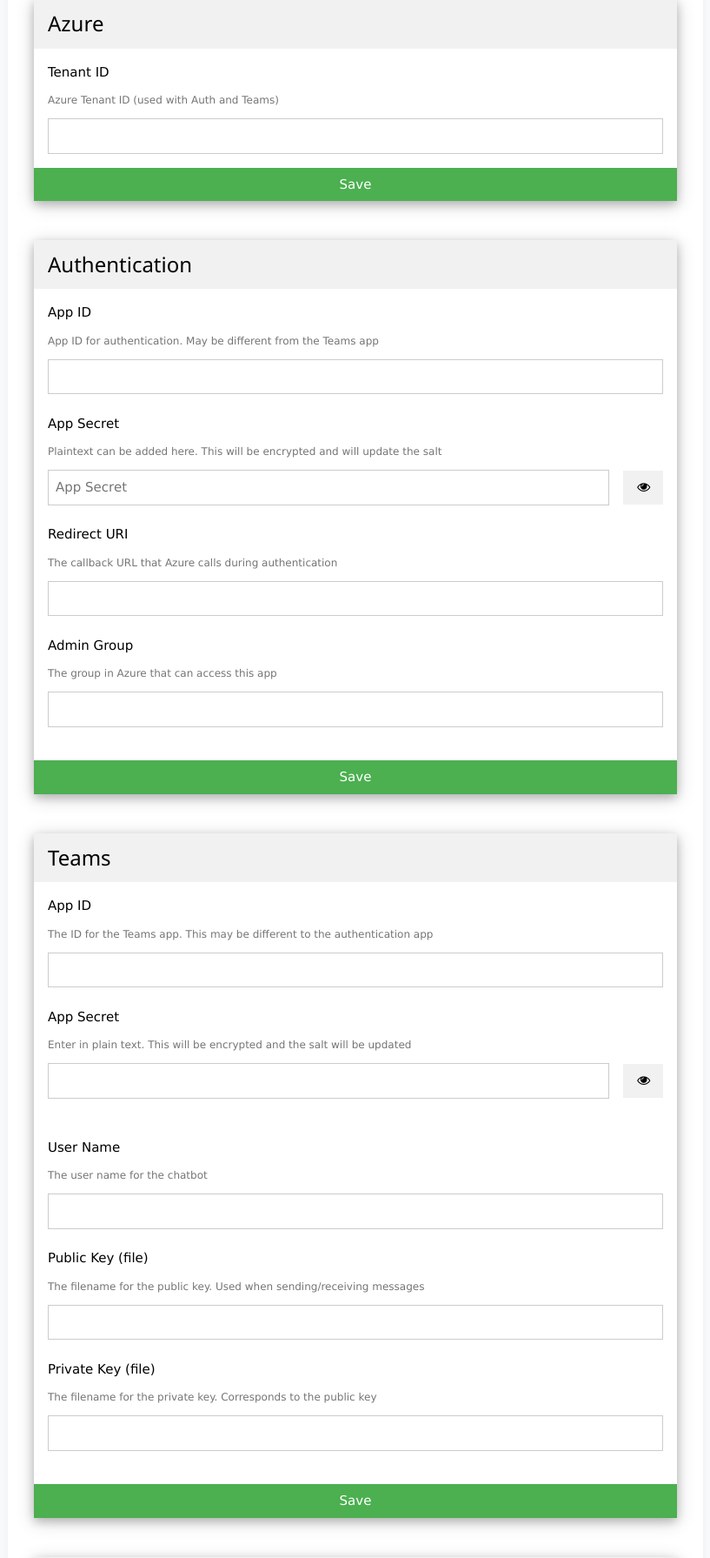
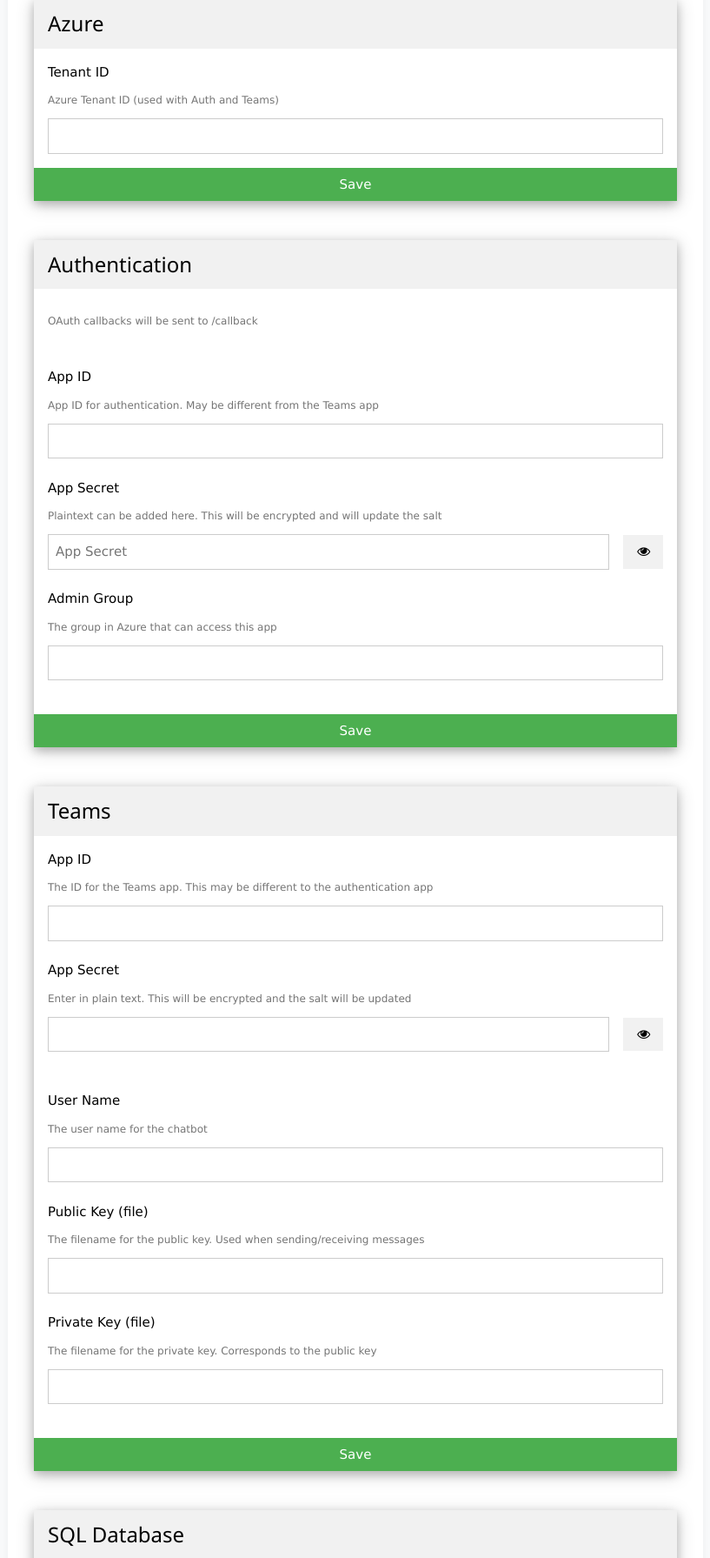
Before and after one commit to LukeRoberson/Web-Service, a Flask app: template templates/config.html in a window 1280 px wide. Shown: the part 212-2003 px from the top of the page at 87% size, without its empty margins (231-1048 px from the left). Run offline with Flask 3, Linux system fonts and the light colour scheme; the template is opened without the code that fills it, so the values that code supplies are empty; parts of the project's set-up code (start-up, migrations or seed data) failed here and were passed over.

Commit message:
Removed callback URL from the config (needs to be hardcoded due to NGINX free version)

```diff
--- a/templates/config.html
+++ b/templates/config.html
@@ -76,7 +76,6 @@
     app-id - The ID of the Azure application for authentication
     app-secret - The encrypted secret
     salt - The salt for the encrypted secret
-    redirect-uri - The URL to redirect to after authentication
     admin-group - The Azure group ID for admin users
     ==========================================================================
 -->
@@ -85,6 +84,9 @@
     <header class="w3-container w3-light-grey">
         <h3>Authentication</h3>
     </header>
+    <div class="w3-container w3-padding-16">
+        <p class="w3-small w3-text-grey">OAuth callbacks will be sent to /callback</p>
+    </div>
 
     <form id="auth-form" class="w3-container w3-padding-16">
         <!-- App ID - String -->
@@ -112,15 +114,6 @@
         <!-- Salt - The salt for the encrypted secret -->
         <input type="hidden" name="auth_salt"
             value="{{ config['authentication']['salt'] if config['authentication']['salt'] is defined else '' }}">
-
-        <!-- Redirect URI - The URL to redirect to after authentication -->
-        <label>
-            Redirect URI
-            <p class="w3-small w3-text-grey">The callback URL that Azure calls during authentication</p>
-            <input class="w3-input w3-border" type="text" name="auth_redirect_uri"
-                value="{{ config['authentication']['redirect-uri'] if config['authentication']['redirect-uri'] is defined else '' }}" required>
-        </label>
-        <br>
 
         <!-- Admin Group - The Azure group ID for admin users -->
         <label>
```
